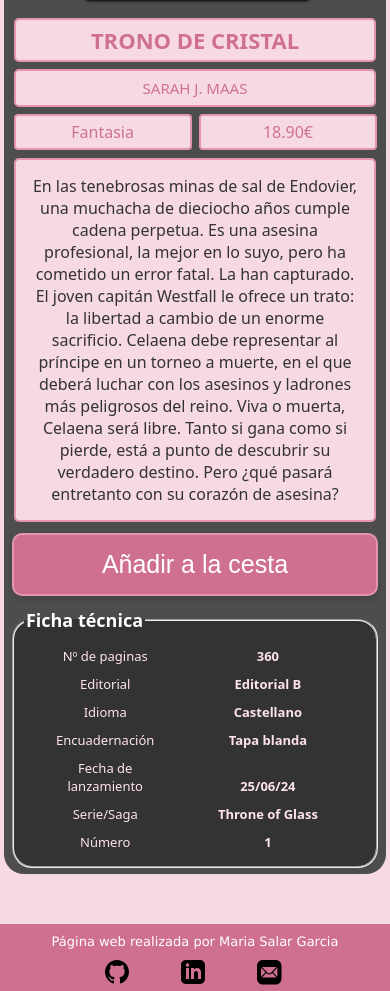
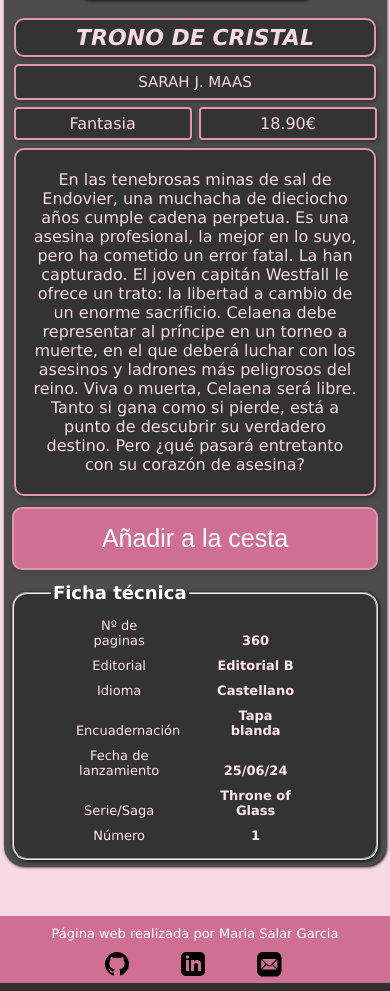
Before and after one commit to MariD3v/Mari_BookStore, a PHP site: page /pages/libro.html in a window 390 px wide. Shown: the part 463-1454 px from the top of the page. Run offline with PHP 8.4, Linux system fonts and the light colour scheme.

Commit message:
style changed

```diff
--- a/src/pages/autor.html
+++ b/src/pages/autor.html
@@ -37,7 +37,10 @@
             <div class="firstline">
                 <div class="imagen-author"></div>
                 <div class="atributos-book-author">
-                    <p id="nombreautor">SARAH J. MAAS</p>
+                    <fieldset class="epc">
+                        <legend>Autor</legend>
+                        <p>Sarah J. Maas</p>
+                    </fieldset>
                     <fieldset class="epc">
                         <legend>Edad</legend>
                         <p>34 años</p>
--- a/src/styles/style.css
+++ b/src/styles/style.css
@@ -743,6 +738,7 @@ footer p{
 /*libro.html*/
 
 .book-author-container{
+    font-family: Verdana, Geneva, Tahoma, sans-serif;
     display: flex;
     flex-direction: column;
     margin-left: 11%;
@@ -752,6 +748,7 @@ footer p{
     background-color: var(--bgl-color);
     border-radius: 20px;
     padding: 30px;
+    box-shadow: 1px 1px 3px;
 }
 
 .firstline{
@@ -783,24 +780,27 @@ footer p{
 
 #titulo{
     display: flex;
-    color: var(--md-color);
+    color: var(--l-color);
     font-size: 30px;
     font-weight: bold;
+    font-style: italic;
     justify-content: center;
-    background-color: var(--l-color);
-    border-radius: 5px;
+    background-color: var(--bg-color);
+    border-radius: 10px;
     margin:1%;
     padding: 15px;
     text-align: center;
     border: 2px solid var(--m-color);
+    box-shadow: 2px 2px 4px var(--bg-color);
 }
 
 #precioygenero{
     display: flex;
     flex-direction: row;
-    color: var(--md-color);
+    color: var(--l-color);
     text-align: center;
     max-width: 100%;
+
 
 }
 
@@ -808,26 +808,27 @@ footer p{
     padding: 8px 1px;
     min-width: 47%;
     overflow: visible;
-    background-color: var(--l-color);
+    background-color: var(--bg-color);
     max-width: 47%;
     border-radius: 4px;
     font-size: large;
     margin: 1%;
     border: 2px solid var(--m-color);
+    box-shadow: 2px 2px 4px var(--bg-color);
 }
 
 #autor{
     display: flex;
-    color:var(--md-color);
+    color:var(--l-color);
     font-size: 20px;
     justify-content: center;
-    background-color: var(--l-color);
+    background-color: var(--bg-color);
     border-radius: 5px;
     margin:1%;
     padding: 7px;
     text-align: center;
     cursor: pointer;
-    box-shadow: 0 4px 6px --bg-color;
+    box-shadow: 2px 2px 4px var(--bg-color);
     transition: background-color 0.3s, box-shadow 0.3s;
     text-decoration: none;
     border: 2px solid var(--m-color);
@@ -848,14 +849,15 @@ box-shadow: 0 2px 4px rgba(0, 0, 0, 0.2);
 .descripcion{
     display: -webkit-box;
     -webkit-box-orient: vertical;
-    color:var(--bg-color);
+    color:var(--l-color);
     justify-content: center;
-    background-color: var(--l-color);
-    border-radius: 5px;
+    background-color: var(--bg-color);
+    border-radius: 10px;
     margin:1%;
-    padding: 15px;
+    padding: 20px 15px;
     text-align: center;
     border: 2px solid var(--m-color);
+    box-shadow: 2px 2px 4px var(--bg-color);
 }
 
 .añadircestabutton {
@@ -888,6 +890,7 @@ box-shadow: 0 2px 4px rgba(0, 0, 0, 0.2);
     padding: 30px;
     border-radius: 8px;
     margin-top: 20px;
+    box-shadow: 1px 1px 4px;
 }
 
 .fichatecnica legend{
@@ -1135,15 +1126,15 @@ box-shadow: 0 2px 4px rgba(0, 0, 0, 0.2);
     }
 
     .fichatecnica {
-        padding: 10px;
+        padding: 10px 10%;
         font-size: small;
         margin-top: 10px;
-        border-radius: 20px;
+        border-radius: 15px;
     }
 
     .fichatecnica p {
         text-align: center;
-        padding: 0px 30px;
+        padding: 0px 25px;
         width: 30%;
     }
 
```
Also changed, not shown: other parts of src/styles/style.css (+13 -40 lines).
